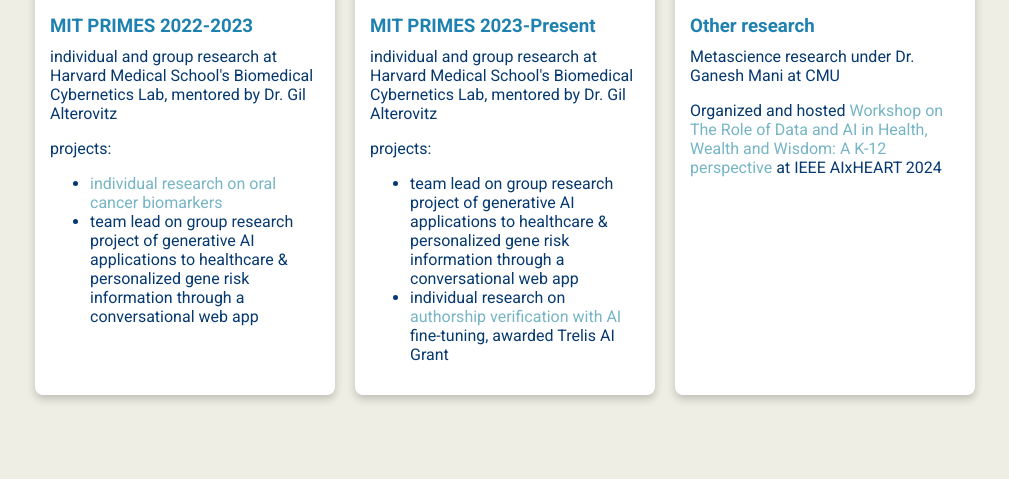
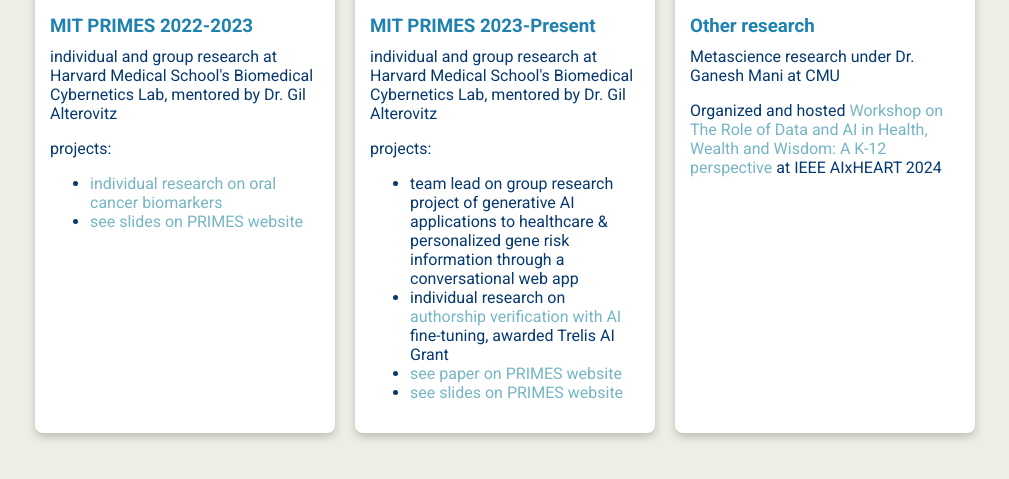
Before and after one commit to swan-07/swan-07.github.io, a Jekyll site: the page built from research.html, in a window 1280 px wide, cut to the strip 329-808 px from the top of the page. Shown: the whole strip, without its empty margins (125-1134 px from the left). Built offline with Jekyll 4.4.1, drawn with Linux system fonts in a browser that asks for light colours.

Commit message:
update art and research

```diff
--- a/research.html
+++ b/research.html
@@ -13,7 +13,7 @@
         <p>projects:</p>
         <ul>
             <li><a href="https://www.authorea.com/users/676040/articles/673744-mmps-as-biomarkers-of-oral-squamous-cell-carcinoma-biomarker-identification-of-oral-squamous-cell-carcinoma-through-transcriptomic-expression-analysis">individual research on oral cancer biomarkers</a></li>
-            <li>team lead on group research project of generative AI applications to healthcare & personalized gene risk information through a conversational web app</li>
+            <li><a href="https://math.mit.edu/research/highschool/primes/conference/conf-2023.html#:~:text=Stephanie%20Wan%2C%20Biomarker%20Identification%20of%20Oral%20Squamous%20Cell%20Carcinoma%20through%20Transcriptomic%20Expression%20Analysis%20(mentors%20Prof.%20Gil%20Alterovitz%20and%20Ning%20Xie%2C%20Harvard%20Medical%20School)%20(slides)">see slides on PRIMES website</a></li>
         </ul>
 
       </div>
@@ -30,6 +30,8 @@
         <ul>
             <li>team lead on group research project of generative AI applications to healthcare & personalized gene risk information through a conversational web app</li>
             <li>individual research on <a href="https://same-writer-detector.streamlit.app/"> authorship verification with AI</a> fine-tuning, awarded Trelis AI Grant</li>
+            <li><a href="https://math.mit.edu/research/highschool/primes/papers.html#:~:text=Stephanie%20Wan%2C%20Transparent%20Authorship%20Verification%20with%20Machine%20Learning%20Models%20(26%20Jun%202024)">see paper on PRIMES website</a></li>
+            <li><a href="https://math.mit.edu/research/highschool/primes/conference/#:~:text=Stephanie%20Wan%2C%20Transparent%20Authorship%20Verification%20with%20Machine%20Learning%20Models%20(mentor%20Dr.%20Gil%20Alterovitz%2C%20Harvard%20Medical%20School)">see slides on PRIMES website</a></li>
         </ul>
 
       </div>
```
Also changed, not shown: art.html (+46 -46 lines).
